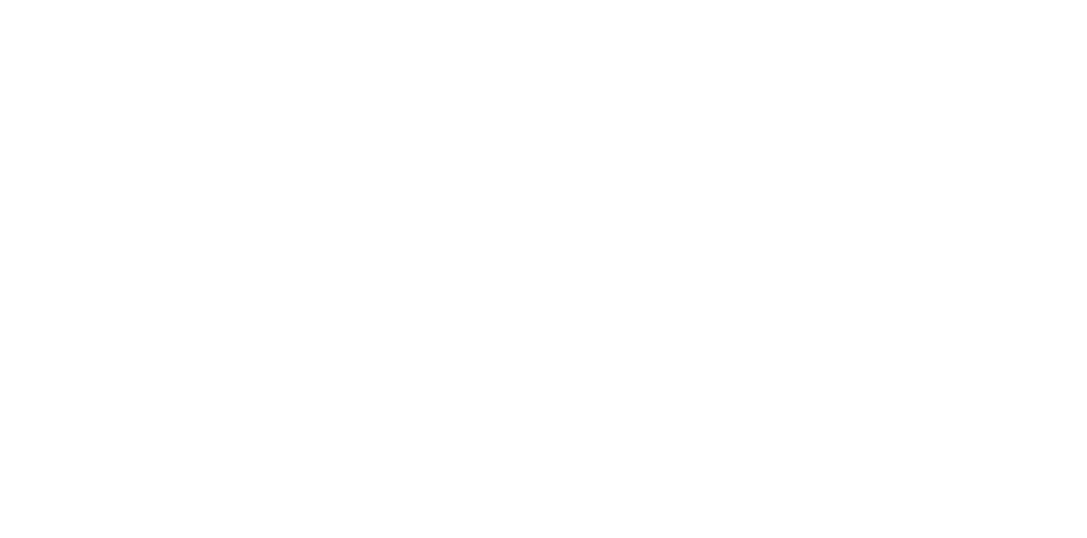
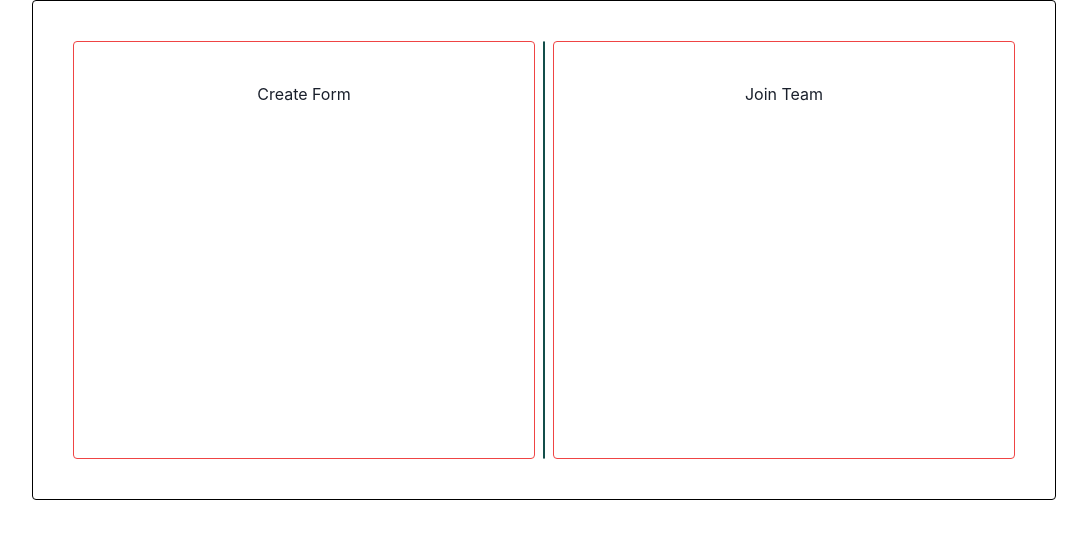
Before and after one commit to ribhar/Streamline, a React (Create React App) app in the folder client/: page / in a window 1280 px wide. Shown: the top 538 px of the page, without its empty margins (96-1183 px from the left). Built offline with nearby package versions, Linux system fonts and the light colour scheme.

Commit message:
added JOIN

```diff
--- /dev/null
+++ b/client/src/Pages/JoinCreateTeam.jsx
@@ -0,0 +1,22 @@
+import React from 'react'
+
+const JoinCreateTeam = () => {
+  return (
+    <div>
+      <div>
+      <div className='mx-auto rounded flex border border-black w-4/5 h-[500px] p-10 gap-2'>
+        <div className='w-1/2 border border-red-500 rounded h-full text-center pt-10'>
+            <button>Create Form</button>
+        </div>
+        <div className='border border-teal-900 rounded-full'></div>
+        <div className='w-1/2 border border-red-500 rounded h-full text-center pt-10'>
+            <button>Join Team</button>
+        </div>
+      </div>
+
+    </div>
+    </div>
+  )
+}
+
+export default JoinCreateTeam;
--- a/client/src/Pages/Main.jsx
+++ b/client/src/Pages/Main.jsx
@@ -1,9 +1,9 @@
 import React from 'react'
-
+import JoinCreateTeam from './JoinCreateTeam'
 const Main = () => {
   return (
     <div>
-
+       <JoinCreateTeam/>
     </div>
   )
 }
```
Also changed, not shown: client/src/Pages/CreateJoinTeam.jsx (deleted).
